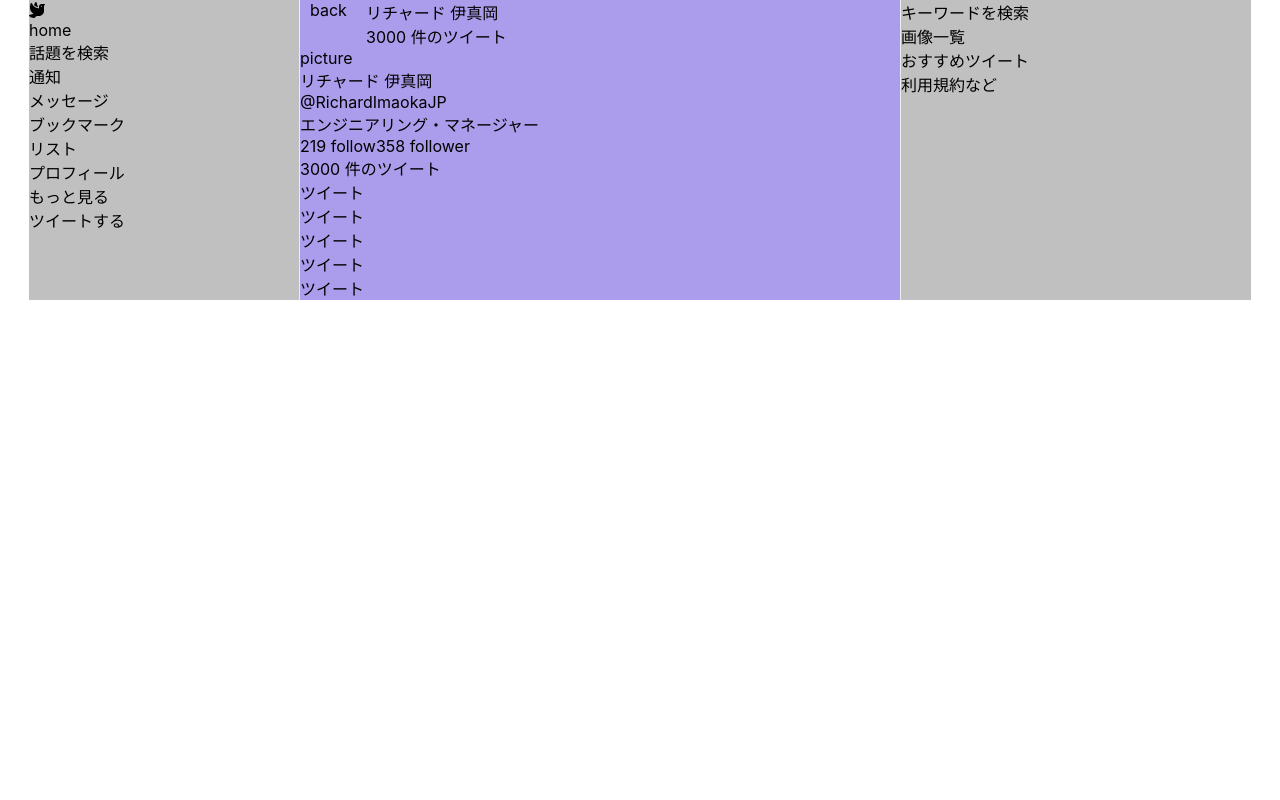
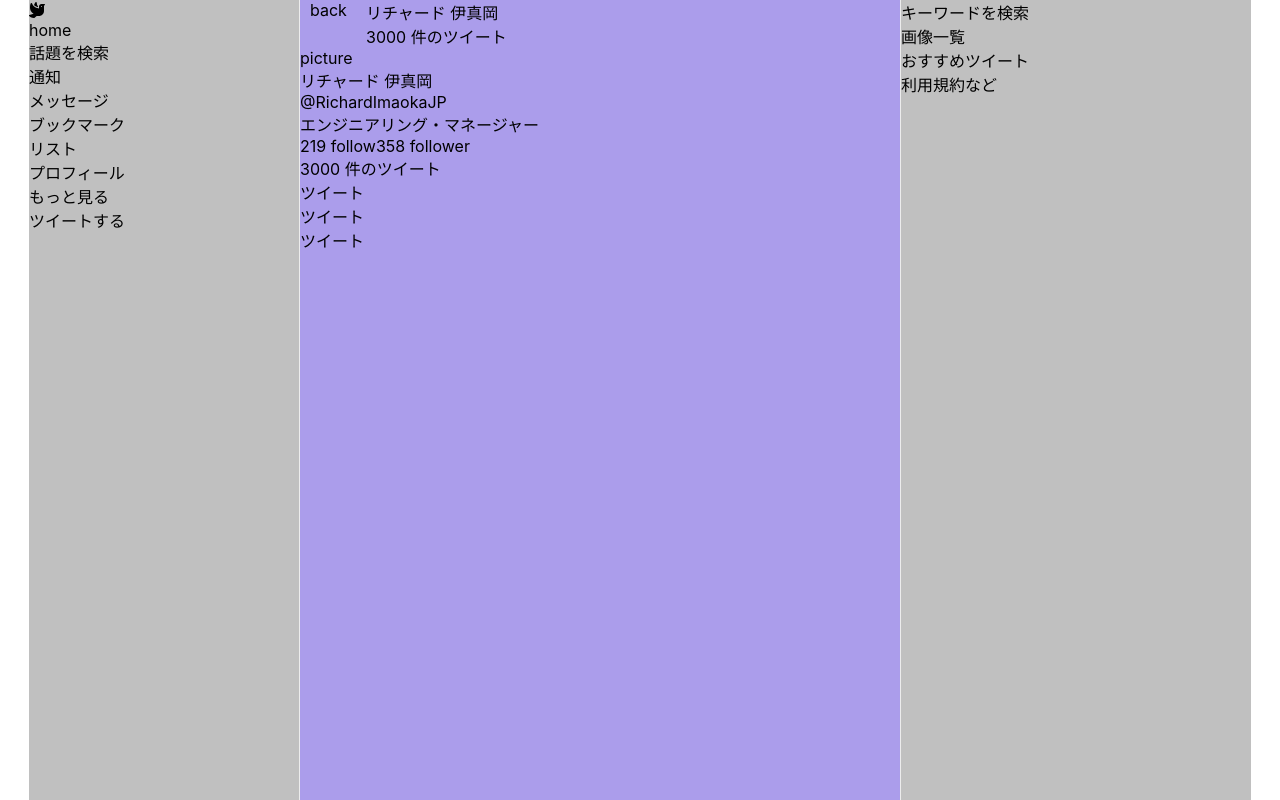
Before and after one commit to richardimaoka/twitter-clone, a React (Create React App) app in the folder client/: page / in a window 1280 px wide. Built offline with nearby package versions, Linux system fonts and the light colour scheme.

Commit message:
smarter centering

```diff
--- a/client/src/App.tsx
+++ b/client/src/App.tsx
@@ -6,6 +6,7 @@ import { faDove } from "@fortawesome/free-solid-svg-icons";
 
 const flex = css`
   display: flex;
+  min-height: 100vh;
 `;
 
 function App() {
--- a/client/src/Main.tsx
+++ b/client/src/Main.tsx
@@ -8,13 +8,19 @@ export const Main = (): JSX.Element => {
     <main
       css={css`
         background-color: #ab9deb;
+        margin-right: auto;
+        @media (min-width: 1021px) {
+          margin-right: 0px;
+        }
       `}
     >
       <div
         css={css`
           @media (min-width: 720px) {
             width: 600px;
+            height: 100%;
           }
+
           border-left: 1px solid #ececec;
           border-right: 1px solid #ececec;
         `}
@@ -24,8 +30,6 @@ export const Main = (): JSX.Element => {
           <div>ツイート</div>
           <div>ツイート</div>
           <div>ツイート</div>
-          <div>ツイート</div>
-          <div>ツイート</div>
         </div>
       </div>
     </main>
```
